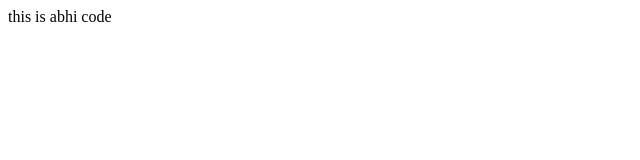
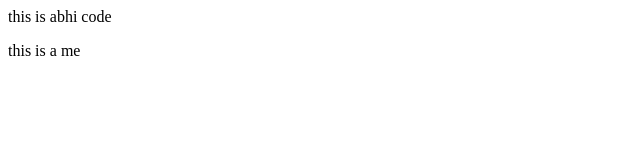
Before and after one commit to Abhi15715/localrepo, a plain HTML site: page index.html in a window 1280 px wide. Shown: the full height of the page, 0-640 px from the left. Drawn offline with Linux system fonts and the light colour scheme.

Commit message:
this is done

```diff
--- a/index.html
+++ b/index.html
@@ -1 +1,2 @@
 <P> this is abhi code </P>
+<p> this is a  me </p>
```
